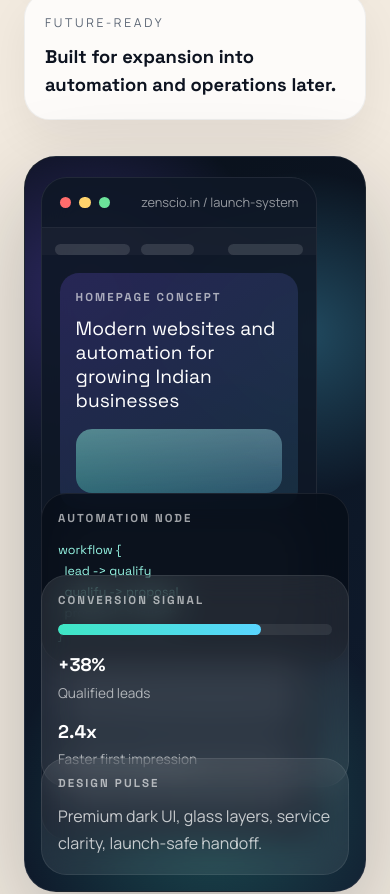
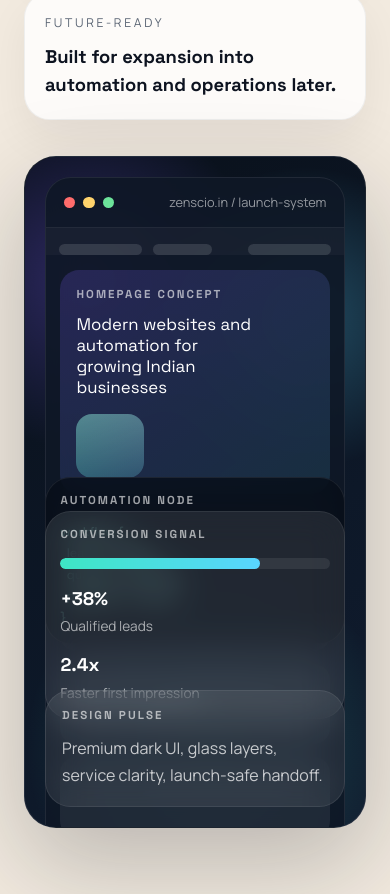
Before and after one commit to IlluriPraneeth1921/zenscio-demo-website, a Next.js app: page / in a window 390 px wide. Shown: the part 1217-2111 px from the top of the page. Built offline with nearby package versions, Linux system fonts and the light colour scheme.

Commit message:
Fix contact page alignment and mockup clipping
Co-Authored-By: Paperclip <noreply@paperclip.ing>

```diff
--- a/src/app/globals.css
+++ b/src/app/globals.css
@@ -104,17 +104,17 @@ img {
 }
 
 .hero-first-screen {
-  min-height: calc(100svh - 8.5rem);
+  min-height: min(calc(100svh - 8.5rem), 48rem);
 }
 
 @media (min-width: 1024px) {
   .hero-grid {
-    grid-template-columns: minmax(0, 0.96fr) minmax(0, 1.04fr);
-    align-items: center;
+    grid-template-columns: minmax(0, 1fr) minmax(0, 0.96fr);
+    align-items: start;
   }
 
   .hero-first-screen {
-    min-height: calc(100svh - 6.25rem);
+    min-height: min(calc(100svh - 6.25rem), 44rem);
   }
 }
 
@@ -758,6 +758,11 @@ img {
   box-shadow: 0 36px 100px rgba(8, 17, 29, 0.24);
 }
 
+.premium-hero-visual-compact {
+  min-height: clamp(28rem, 36vw, 32rem);
+  max-height: 32rem;
+}
+
 .premium-hero-glow {
   position: absolute;
   inset: 0;
@@ -787,6 +792,13 @@ img {
   background: rgba(15, 24, 38, 0.9);
 }
 
+.premium-hero-visual-compact .premium-hero-browser {
+  top: 1.6rem;
+  left: 1.4rem;
+  width: min(100% - 14.5rem, 26rem);
+  max-width: calc(100% - 14.5rem);
+}
+
 .premium-browser-top {
   display: flex;
   align-items: center;
@@ -814,6 +826,10 @@ img {
   min-height: 18rem;
 }
 
+.premium-hero-visual-compact .premium-browser-body {
+  min-height: 15.5rem;
+}
+
 .premium-browser-sidebar {
   display: grid;
   align-content: start;
@@ -834,6 +850,10 @@ img {
 
 .premium-browser-canvas {
   padding: 1.1rem;
+}
+
+.premium-hero-visual-compact .premium-browser-canvas {
+  padding: 0.9rem;
 }
 
 .premium-browser-hero {
@@ -864,6 +884,11 @@ img {
   color: white;
 }
 
+.premium-hero-visual-compact .premium-browser-title {
+  max-width: 11rem;
+  font-size: 1.05rem;
+}
+
 .premium-browser-chart {
   width: 5rem;
   border-radius: 1rem;
@@ -872,6 +897,10 @@ img {
     linear-gradient(135deg, rgba(62, 230, 196, 0.35), rgba(89, 213, 255, 0.2));
 }
 
+.premium-hero-visual-compact .premium-browser-chart {
+  width: 4.2rem;
+}
+
 .premium-browser-grid {
   display: grid;
   grid-template-columns: 1.1fr 0.9fr;
@@ -888,6 +917,10 @@ img {
 .premium-browser-card.tall {
   grid-row: span 2;
   min-height: 10.8rem;
+}
+
+.premium-hero-visual-compact .premium-browser-card.tall {
+  min-height: 8.9rem;
 }
 
 .premium-hero-code {
@@ -898,6 +931,13 @@ img {
   background: rgba(7, 13, 24, 0.78);
 }
 
+.premium-hero-visual-compact .premium-hero-code {
+  top: 1.2rem;
+  right: 1.2rem;
+  width: 11.5rem;
+  padding: 0.9rem;
+}
+
 .premium-hero-code pre {
   margin: 0.8rem 0 0;
   color: #97f6e4;
@@ -914,6 +954,13 @@ img {
   background: rgba(255, 255, 255, 0.09);
 }
 
+.premium-hero-visual-compact .premium-hero-analytics {
+  right: 1.2rem;
+  bottom: 1.2rem;
+  width: 11.5rem;
+  padding: 0.9rem;
+}
+
 .premium-analytics-meter {
   height: 0.7rem;
   margin-top: 0.9rem;
@@ -960,6 +1007,12 @@ img {
   bottom: 1.8rem;
 }
 
+.premium-hero-visual-compact .premium-hero-note-left {
+  left: 1.4rem;
+  bottom: 1.2rem;
+  width: min(9.75rem, calc(100% - 15rem));
+}
+
 .premium-hero-note-right {
   right: 16rem;
   top: 12.5rem;
@@ -1018,9 +1071,21 @@ img {
     min-height: 36rem;
   }
 
+  .premium-hero-visual-compact {
+    min-height: 30rem;
+    max-height: 30rem;
+  }
+
   .premium-hero-browser {
     top: 2.6rem;
     width: min(100% - 16rem, 27rem);
+  }
+
+  .premium-hero-visual-compact .premium-hero-browser {
+    top: 1.4rem;
+    left: 1.2rem;
+    width: min(100% - 13.4rem, 24rem);
+    max-width: calc(100% - 13.4rem);
   }
 
   .premium-hero-code {
@@ -1048,9 +1113,21 @@ img {
     min-height: 44rem;
   }
 
+  .premium-hero-visual-compact {
+    min-height: 38rem;
+    max-height: none;
+  }
+
   .premium-hero-browser {
     left: 1.25rem;
     width: calc(100% - 2.5rem);
+  }
+
+  .premium-hero-visual-compact .premium-hero-browser {
+    top: 1.25rem;
+    left: 1.25rem;
+    width: calc(100% - 2.5rem);
+    max-width: none;
   }
 
   .premium-hero-code {
@@ -1076,12 +1153,37 @@ img {
     left: 1.25rem;
     width: min(14rem, calc(100% - 2.5rem));
   }
+
+  .premium-hero-visual-compact .premium-hero-code,
+  .premium-hero-visual-compact .premium-hero-analytics,
+  .premium-hero-visual-compact .premium-hero-note-left {
+    left: 1.25rem;
+    right: 1.25rem;
+    width: auto;
+  }
+
+  .premium-hero-visual-compact .premium-hero-code {
+    top: 20rem;
+    bottom: auto;
+  }
+
+  .premium-hero-visual-compact .premium-hero-analytics {
+    bottom: 6.75rem;
+  }
+
+  .premium-hero-visual-compact .premium-hero-note-left {
+    bottom: 1.25rem;
+  }
 }
 
 @media (max-width: 767px) {
   .premium-hero-visual {
     min-height: 46rem;
     border-radius: 2rem;
+  }
+
+  .premium-hero-visual-compact {
+    min-height: 42rem;
   }
 
   .premium-hero-browser {
--- a/src/app/page.tsx
+++ b/src/app/page.tsx
@@ -233,7 +233,7 @@ export default function Home() {
           </div>
 
           <div className="fade-rise-delay">
-            <PremiumAgencyHero />
+            <PremiumAgencyHero variant="compact" />
           </div>
         </section>
 
--- a/src/components/visuals/premium-agency-hero.tsx
+++ b/src/components/visuals/premium-agency-hero.tsx
@@ -5,9 +5,15 @@ const workflowNodes = [
   { label: "Launch live", className: "right-8 bottom-16" },
 ];
 
-export function PremiumAgencyHero() {
+type PremiumAgencyHeroProps = {
+  variant?: "default" | "compact";
+};
+
+export function PremiumAgencyHero({ variant = "default" }: PremiumAgencyHeroProps) {
+  const isCompact = variant === "compact";
+
   return (
-    <div className="premium-hero-visual">
+    <div className={`premium-hero-visual ${isCompact ? "premium-hero-visual-compact" : ""}`}>
       <div className="premium-hero-glow" />
 
       <div className="premium-hero-browser">
@@ -69,6 +75,8 @@ export function PremiumAgencyHero() {
         <p>Premium dark UI, glass layers, service clarity, launch-safe handoff.</p>
       </div>
 
+      {!isCompact ? (
+        <>
           <div className="premium-hero-note premium-hero-note-right">
             <p className="premium-mini-label">Delivery mode</p>
             <p>Website mockup, workflow mapping, code posture, and proof architecture in one surface.</p>
@@ -84,6 +92,8 @@ export function PremiumAgencyHero() {
             <div className="premium-workflow-line premium-workflow-line-b" />
             <div className="premium-workflow-line premium-workflow-line-c" />
           </div>
+        </>
+      ) : null}
     </div>
   );
 }
```
Lines whose indentation alone changed are shown as unchanged.
